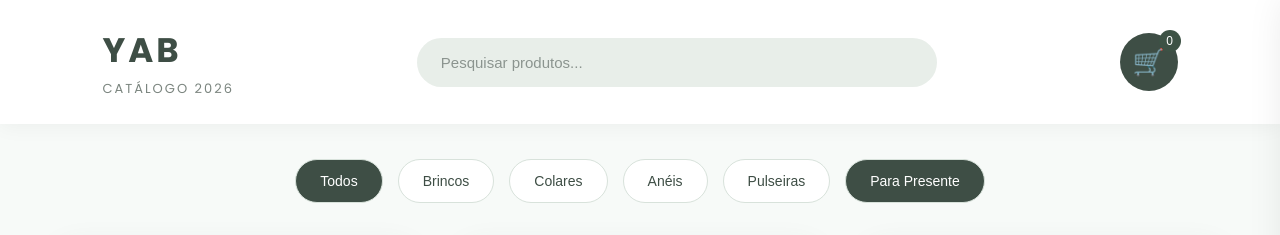
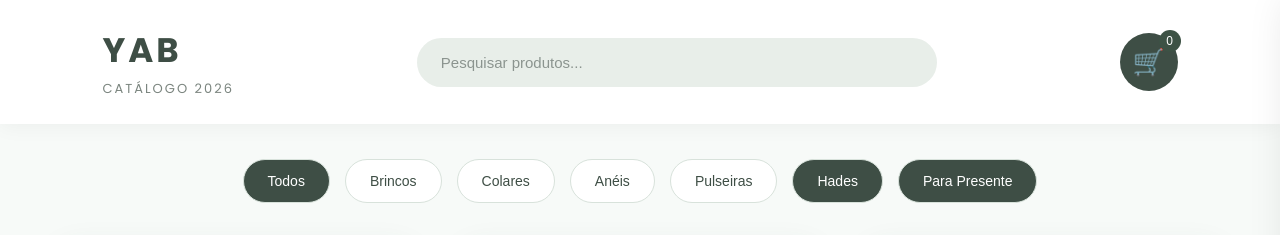
Before and after one commit to YABJewlery/YAB, a plain HTML site: page index.html in a window 1280 px wide. Shown: the top 235 px of the page. Drawn offline with Linux system fonts and the light colour scheme; grey boxes are pictures that could not be loaded.

```diff
--- a/index.html
+++ b/index.html
@@ -88,6 +88,8 @@
         Todos
     </button>
 
+    </button>
+
     <button
         class="filter"
         data-category="Brincos"
@@ -118,6 +120,14 @@
         type="button"
     >
         Pulseiras
+    </button>
+
+     <button
+        class="filter active"
+        data-category="Hades"
+        type="button"
+    >
+        Hades
     </button>
 
         <button
```
